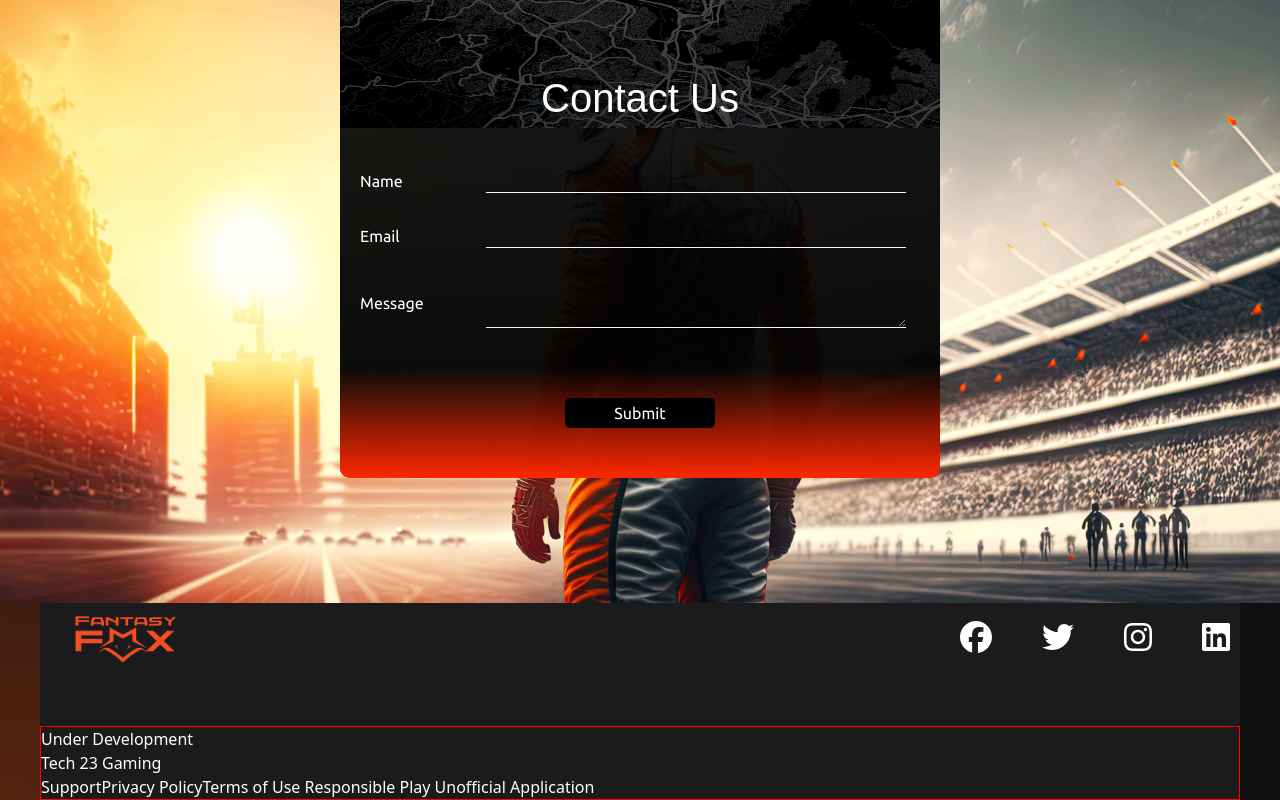
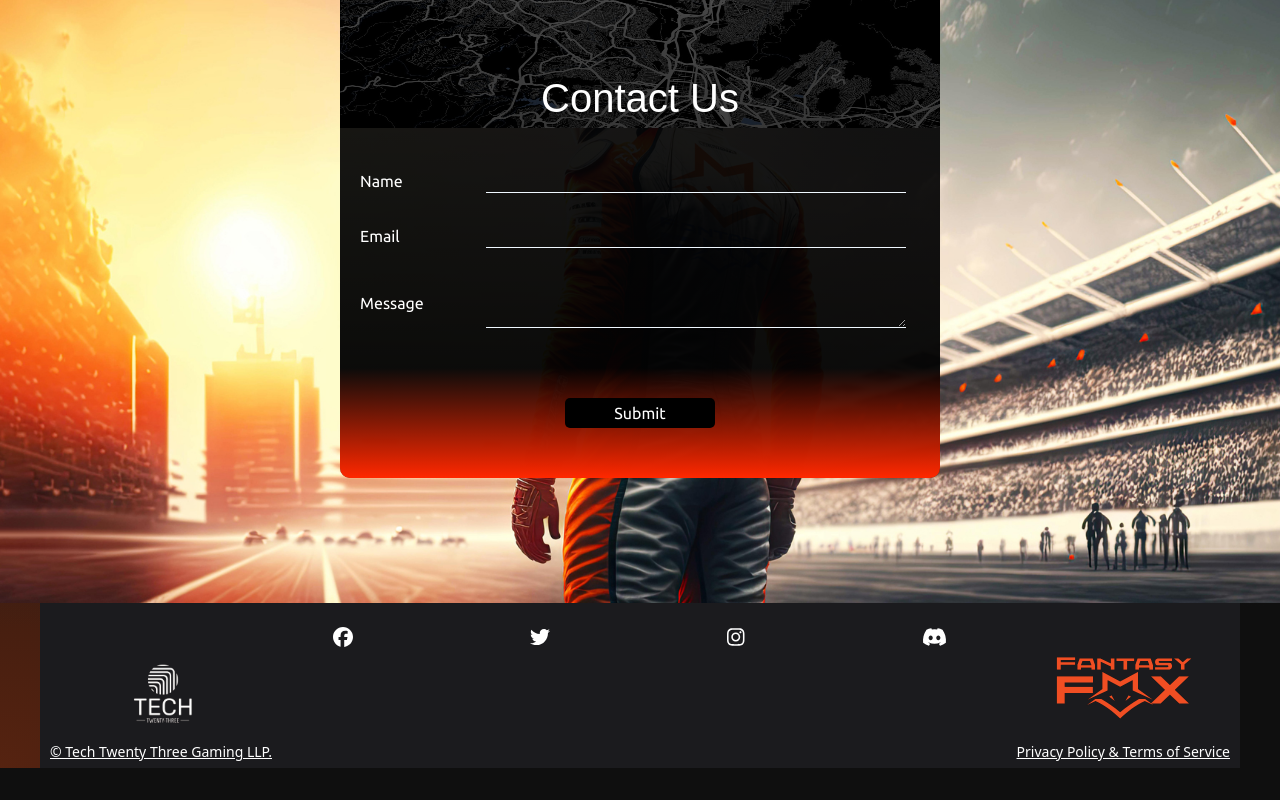
Before and after one commit to slycadelic/fantasy-fox-landing-page, a Next.js app: page /Contact in a window 1280 px wide. Shown: the part 197-997 px from the top of the page. After the commit the page ends 965 px from the top, so only its background shows below. Built offline with nearby package versions, Linux system fonts and the light colour scheme; a web font is replaced by a local one.

Commit message:
Added Footer links, edited StartNow pic

```diff
--- a/app/Contact/page.js
+++ b/app/Contact/page.js
@@ -15,7 +15,7 @@ const page = () => {
             message: '', // Changed to lowercase for consistency
         },
         onSubmit: values => {
-            alert(JSON.stringify(values, null, 2));
+            console.log(JSON.stringify(values, null, 2));
         },
     });
 
--- a/components/Footer.js
+++ b/components/Footer.js
@@ -2,50 +2,55 @@ import styles from './Footer.module.css'
 import Link from 'next/link'
 import Image from 'next/image'
 import Title from '../public/Title.png';
+import Tech23Logo from '../public/Tech23Logo.png';
 import { FontAwesomeIcon } from '@fortawesome/react-fontawesome';
-import { faFacebook, faTwitter, faInstagram, faLinkedin } from '@fortawesome/free-brands-svg-icons';
+import { faFacebook, faTwitter, faInstagram, faDiscord } from '@fortawesome/free-brands-svg-icons';
+import DownloadLinks from './home/DownloadLinks';
 
 const Footer = () => {
     return (
         <section className={styles.footer}>
             <div>
-                <div className={styles.row1}>
-                    <Link href='/'>
-                        <Image
-                            src={Title}
-                            alt='logo'
-                            width={150}
-                            height={80}
-                        />
-                    </Link>
-                    <div>
-                        <Link href='/' className={styles.socials}>
-                            <FontAwesomeIcon className=' h-8' icon={faFacebook} />
-                        </Link>
-                        <Link href='/' className={styles.socials}>
-                            <FontAwesomeIcon className='h-8' icon={faTwitter} />
-                        </Link>
-                        <Link href='/' className={styles.socials} >
-                            <FontAwesomeIcon className='h-8' icon={faInstagram} />
-                        </Link>
-                        <Link href='/' className={styles.socials}>
-                            <FontAwesomeIcon className='h-8' icon={faLinkedin} />
-                        </Link>
-                    </div>
+                <div className={styles.socials}>
+                    <a href='https://www.facebook.com/groups/369119915816074' target='_blank'>
+                        <FontAwesomeIcon icon={faFacebook} />
+                    </a>
+                    <a href='https://twitter.com/fantasyffox' target='_blank'>
+                        <FontAwesomeIcon icon={faTwitter} />
+                    </a>
+                    <a target='_blank' href='https://www.instagram.com/fantasyfox_app?igsh=NTFvMGRhNWZtemk0&utm_source=qr'>
+                        <FontAwesomeIcon icon={faInstagram} />
+                    </a>
+                    <a target='_blank' href='https://discord.gg/wHY3zVBa'>
+                        <FontAwesomeIcon icon={faDiscord} />
+                    </a>
                 </div>
                 <div className={styles.row2}>
                     <div>
-                        Under Development
+                        <a target='_blank' href='https://www.tech23gaming.com/'>
+                            <Image
+                                src={Tech23Logo}
+                                alt='Tech 23 Gaming'
+                                width={100}
+                                height={80}
+                            />
+                        </a>
+                        <a target='_blank' href='https://www.tech23gaming.com/'>
+                            <span>© Tech Twenty Three Gaming LLP.</span>
+                        </a>
                     </div>
                     <div>
-                        <div>Tech 23 Gaming</div>
-                        <div>
-                            <Link href='/'>Support</Link>
-                            <Link href='/'>Privacy Policy</Link>
-                            <Link href='/'>Terms of Use </Link>
-                            <Link href='/'>Responsible Play </Link>
-                            <Link href='/'>Unofficial Application</Link>
-                        </div>
+                        <Link href='/'>
+                            <Image
+                                src={Title}
+                                alt='logo'
+                                width={200}
+                                height={80}
+                            />
+                        </Link>
+                        <a target='_blank' href='https://drive.google.com/file/d/1zS5HOZqJ9kxMqleY2IfDCroFsaqeUWtE/view?usp=sharing'>
+                            <span>Privacy Policy & Terms of Service</span>
+                        </a>
                     </div>
                 </div>
             </div>
--- a/components/Footer.module.css
+++ b/components/Footer.module.css
@@ -15,32 +15,56 @@
     display: flex;
     flex-flow: column nowrap;
     align-items: center;
-    gap: 50px;
+    padding: 20px 10px 5px 10px;
 }
 
-.row1
+.socials
 {
     width: 100%;
     display: flex;
-    justify-content: space-between;
+    flex-flow: row wrap;
     align-items: center;
-    padding: 10px;
+    justify-content: center;
+    gap: 15%;
+    height: 30px;
 }
 
-.row1>div
+.socials svg
 {
-    display: inline-flex;
-    align-items: center;
-    gap: 50px;
-    height: 50px;
+    font-size: 20px;
 }
 
 .row2
 {
     width: 100%;
-    border: 1px solid red;
+    display: flex;
+    flex-flow: row wrap;
+    align-items: center;
+    justify-content: space-between;
+}
+
+.row2>div
+{
+    height: 110px;
+    display: flex;
+    flex-flow: column nowrap;
+    align-items: center;
+    justify-content: space-between;
+}
+
+.row2>div span
+{
+    font-size: 14px;
+    color: rgb(255, 255, 255);
+    text-decoration: underline;
 }
 
 /* Media query for mobile devices */
 @media screen and (max-width: 600px)
-{}
+{
+    .row2
+    {
+        justify-content: center;
+        gap: 50px;
+    }
+}
--- a/components/home/Banner.module.css
+++ b/components/home/Banner.module.css
@@ -79,7 +79,27 @@
 
 .links>button
 {
+    display: flex;
+    flex-direction: row;
     align-items: center;
+    justify-content: center;
+    gap: 15px;
+    background-color: black;
+    color: var(--snow);
+    margin: 0;
+    padding: 0;
+    border: none;
+    border-radius: 8px;
+    cursor: pointer;
+    height: 52px;
+    max-height: 52px;
+    width: 155px;
+    font-size: 20px;
+    -webkit-border-radius: 8px;
+    -moz-border-radius: 8px;
+    -ms-border-radius: 8px;
+    -o-border-radius: 8px;
+
 }
 
 @media screen and (max-width: 600px)
@@ -93,30 +113,3 @@
         justify-content: flex-start;
     }
 }
-
-/* buttons styling  */
-.webApp
-{
-    background-color: black;
-    color: azure;
-    margin: 0;
-    padding: 0;
-    border: none;
-    border-radius: 8px;
-    cursor: pointer;
-    height: 52px;
-    width: 155px;
-    font-size: 20px;
-    -webkit-border-radius: 8px;
-    -moz-border-radius: 8px;
-    -ms-border-radius: 8px;
-    -o-border-radius: 8px;
-    flex-direction: row;
-    align-items: center;
-    gap: 5px;
-}
-
-.webApp>span
-{
-    padding: 10px;
-}
--- a/components/home/DownloadLinks.js
+++ b/components/home/DownloadLinks.js
@@ -9,13 +9,13 @@ const DownloadLinks = () => {
     return (
         <>
             <a href="/web-app-link" className={styles.links}>
-                <button className={styles.webApp}>
+                <button>
                     <span>Play Now</span>
-                    <FontAwesomeIcon icon={faPlay} />
+                    <FontAwesomeIcon icon={faPlay} size={'xl'} />
                 </button>
             </a>
             <a href="/play-store-link" className={styles.links}>
-                <button className={styles.playStore}>
+                <button>
                     <Image
                         src={PlayStore}
                         alt={'Android App'}
@@ -26,7 +26,7 @@ const DownloadLinks = () => {
                 </button>
             </a>
             <a href="/app-store-link" className={styles.links}>
-                <button className={styles.appStore}>
+                <button>
                     <Image
                         src={AppStore}
                         alt={'ios App'}
```
Also changed, not shown: public/Tech23Logo.png (added), public/mobileApp4.png.
